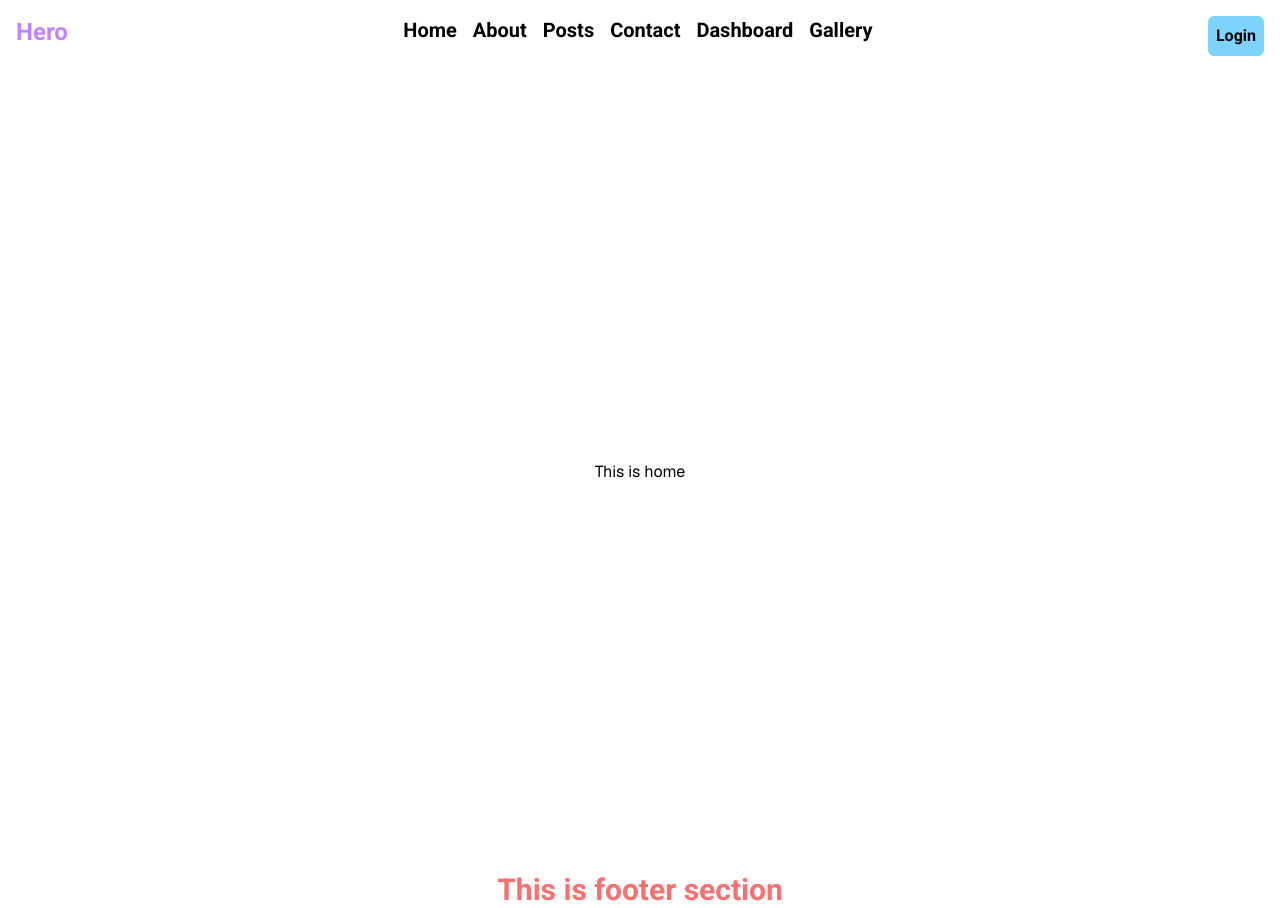
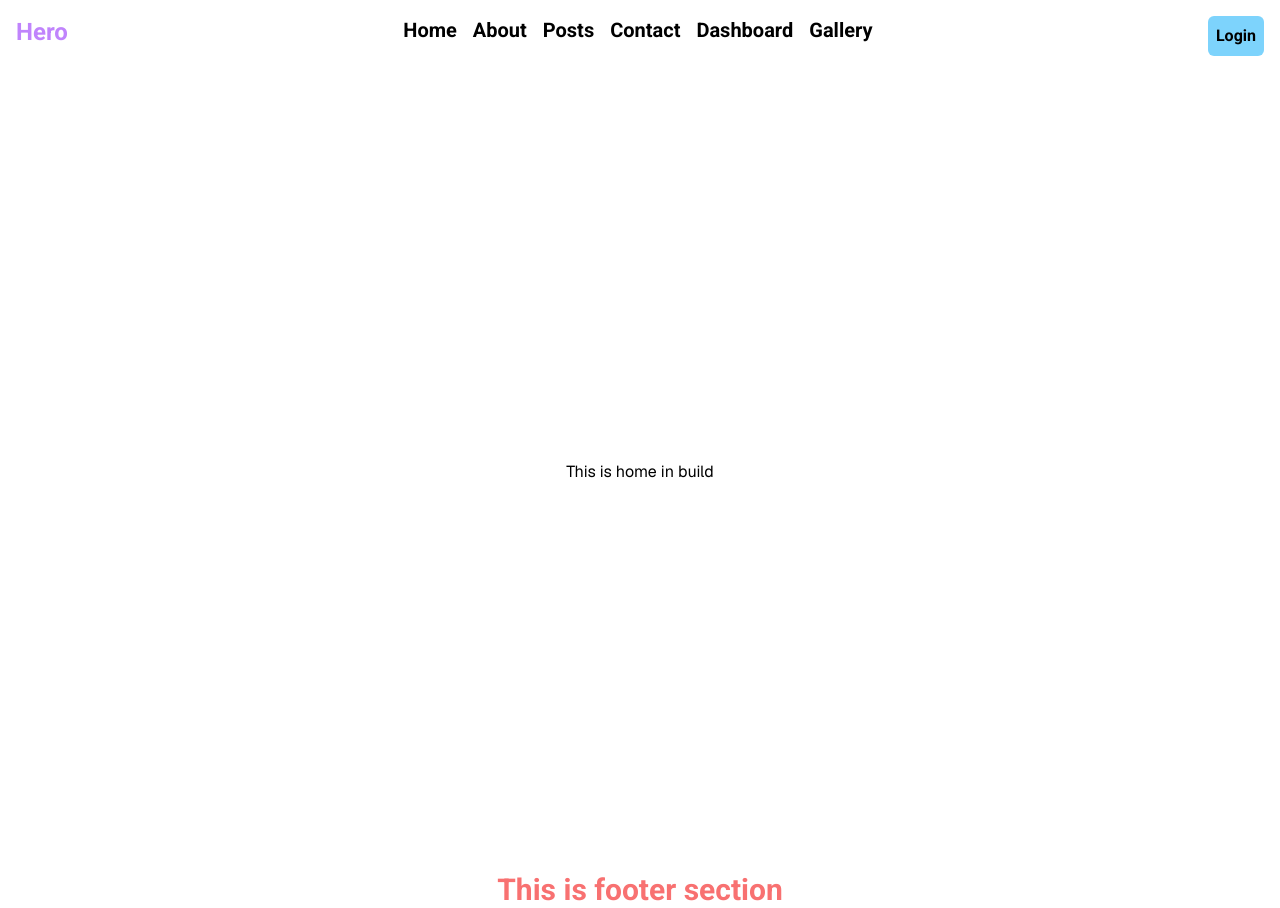
Before and after one commit to Nazrul144/next-js-data-fetching, a Next.js app: page / in a window 1280 px wide. Built offline with nearby package versions, Linux system fonts and the light colour scheme.

Commit message:
Loader added

```diff
--- a/src/app/page.js
+++ b/src/app/page.js
@@ -4,7 +4,7 @@ export default function Home() {
   return (
     <div className="grid grid-rows-[20px_1fr_20px] items-center justify-items-center min-h-screen p-8 pb-20 gap-16 sm:p-20 font-[family-name:var(--font-geist-sans)]">
       <main className="flex flex-col gap-8 row-start-2 items-center sm:items-start">
-      <h1>This is home</h1>
+      <h1>This is home in build</h1>
       </main>
     </div>
   );
--- a/src/getData/postData.js
+++ b/src/getData/postData.js
@@ -1,7 +1,7 @@
 import React from 'react';
 
 export const PostData = async() => {
-    const data = await fetch('https://jsonplaceholder.typicode.com/users')
+    const data = await fetch(`${process.env.NEXT_PUBLIC_API_URL}/users`)
     const posts = await data.json()
     return posts;
 }
```
